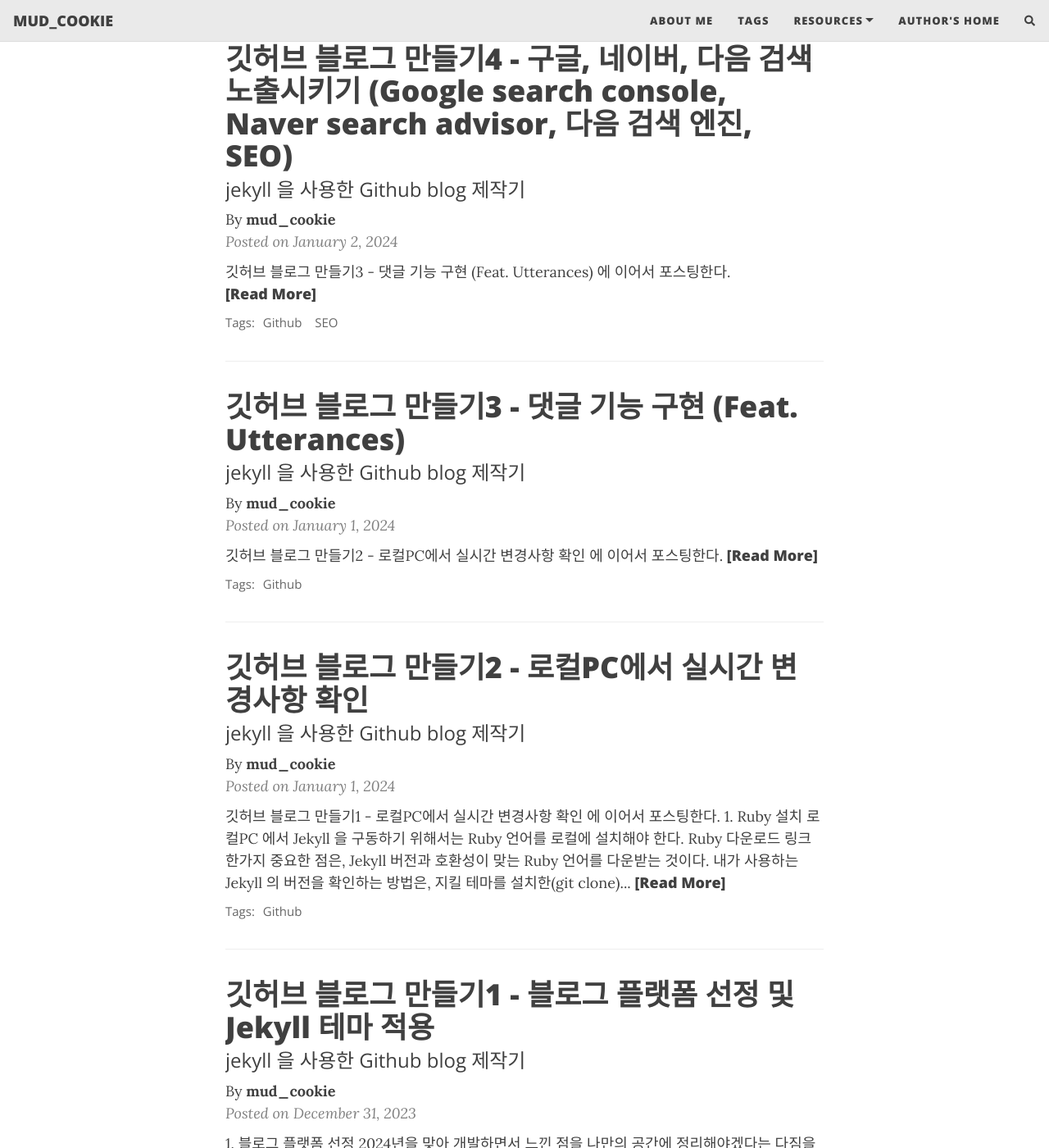
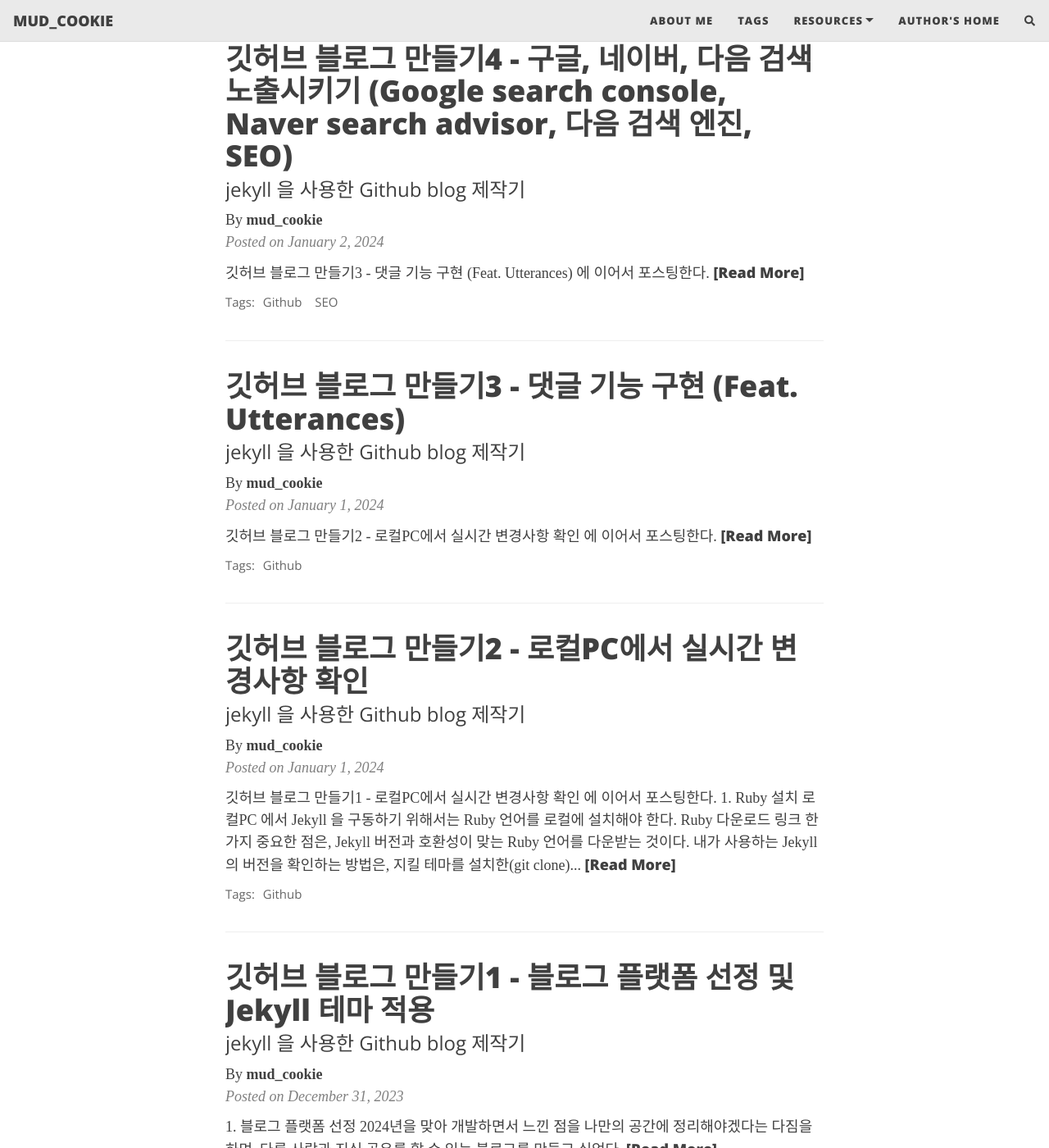
Before and after one commit to isckd/isckd.github.io, a Jekyll site: the page built from index.html, in a window 1280 px wide and 1400 px high, scrolled down 287 px. Shown: the whole window at 82% size. Built offline with Jekyll 4.4.1, drawn with Linux system fonts in a browser that asks for light colours; nearby versions of some CDN libraries; some web fonts are replaced; the list of posts is cut into pages by our own code; comment, search, counter and statistics services are not loaded.

Commit message:
[SETTING] 포스팅 내부 글씨체 pretendard-regular 변경

```diff
--- a/_layouts/base.html
+++ b/_layouts/base.html
@@ -24,6 +24,17 @@ common-js:
 <!-- Beautiful Jekyll 6.0.1 | Copyright Dean Attali 2023 -->
 {% include head.html %}
 
+<head>
+  <style>
+    @font-face {
+      font-family: 'Pretendard-Regular';
+      src: url('https://cdn.jsdelivr.net/gh/Project-Noonnu/noonfonts_2107@1.1/Pretendard-Regular.woff') format('woff');
+      font-weight: normal;
+      font-style: normal;
+    }
+  </style>
+</head>
+
 <body>
   {% include gtm_body.html %}
 
--- a/assets/css/beautifuljekyll.css
+++ b/assets/css/beautifuljekyll.css
@@ -11,7 +11,7 @@ html {
 }
 
 body {
-  font-family: 'Lora', 'Times New Roman', serif;
+  font-family: 'Pretendard-Regular', 'Times New Roman', serif;
   font-size: 1.125rem;
   color: {{ site.text-col | default: "#404040" }};
   position: relative;
@@ -493,7 +493,7 @@ footer .footer-custom-content {
   font-size: 1.125rem;
   font-style: italic;
   margin: 0 0 0.625rem;
-  font-family: 'Lora', 'Times New Roman', serif;
+  font-family: 'Pretendard-Regular', 'Times New Roman', serif;
 }
 .post-heading .post-meta {
   display: inline-block;
```
